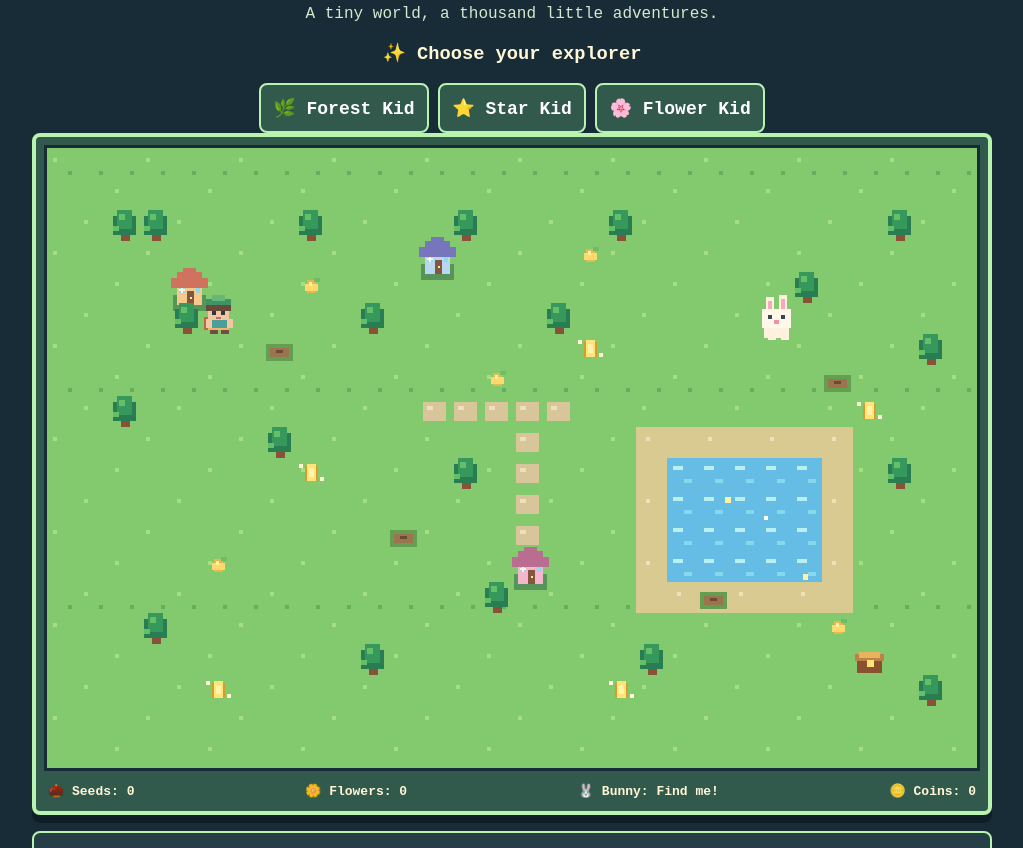
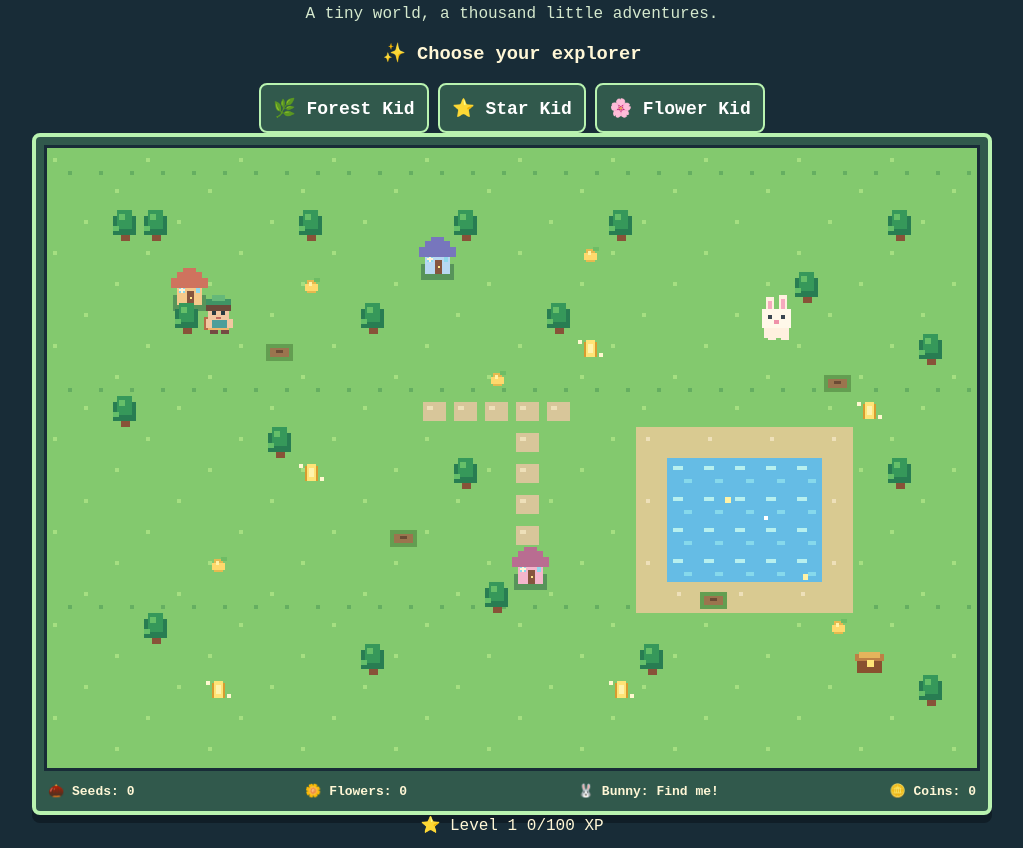
Before and after one commit to techimannoushad-cloud/pocket-planet, a plain HTML site: page index.html in a window 1280 px wide. Shown: the part 71-919 px from the top of the page, without its empty margins (128-1151 px from the left). Drawn offline with Linux system fonts and the light colour scheme.

Commit message:
Add XP container to index.html
Added experience container with level and XP display.

```diff
--- a/index.html
+++ b/index.html
@@ -125,6 +125,16 @@
     <span>🌼 Flowers: <span id="flowers">0</span></span>
     <span>🐰 Bunny: <span id="quest">Find me!</span></span>
     <span>🪙 Coins: <b id="coins">0</b></span>
+  </div>
+</div>
+ <div class="xp-container">
+  <div class="xp-header">
+    <span>⭐ Level <span id="level">1</span></span>
+    <span><span id="xp">0</span>/100 XP</span>
+  </div>
+
+  <div class="xp-bar">
+    <div id="xp-fill"></div>
   </div>
 </div>
 
```
